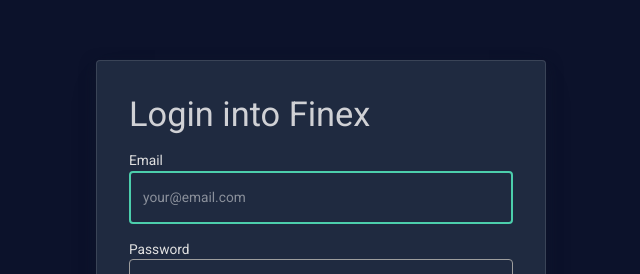
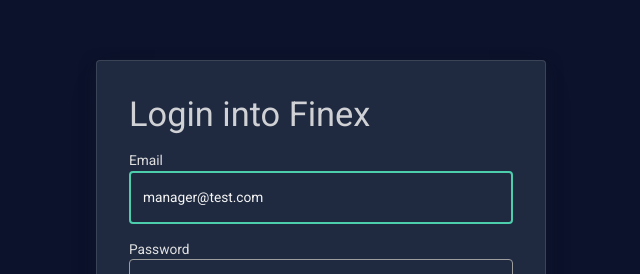
Before and after one commit to Itzsoham/finex-main, a React (Vite) app: page /login in a window 1280 px wide. Shown: the part 173-447 px from the top of the page, without its empty margins (319-959 px from the left). Built offline with nearby package versions, Linux system fonts and the light colour scheme; no server answers.

Commit message:
default login

```diff
--- a/src/pages/Login.jsx
+++ b/src/pages/Login.jsx
@@ -65,8 +65,8 @@
     password: yup.string().required("required"),
   });
   const initialValues = {
-    email: "",
-    password: "",
+    email: "manager@test.com",
+    password: "123456",
   };
 
   return (
```
